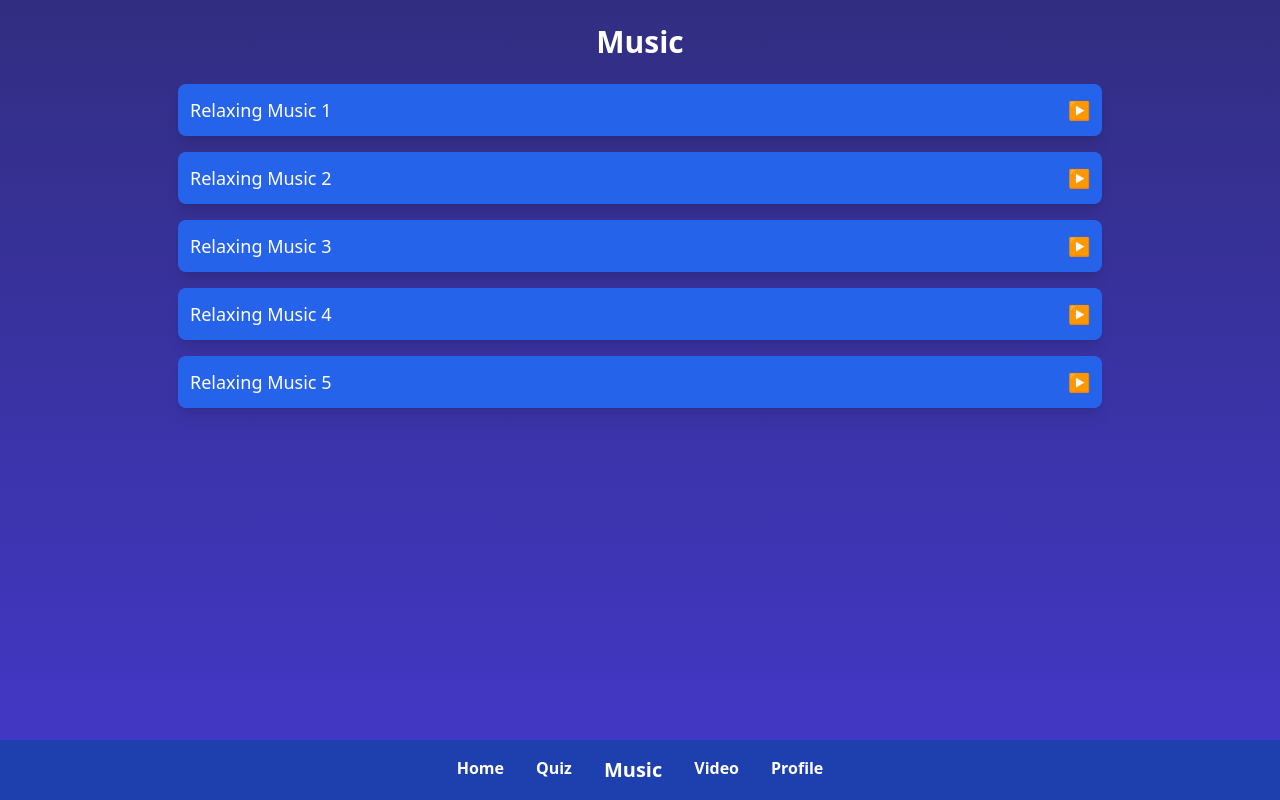
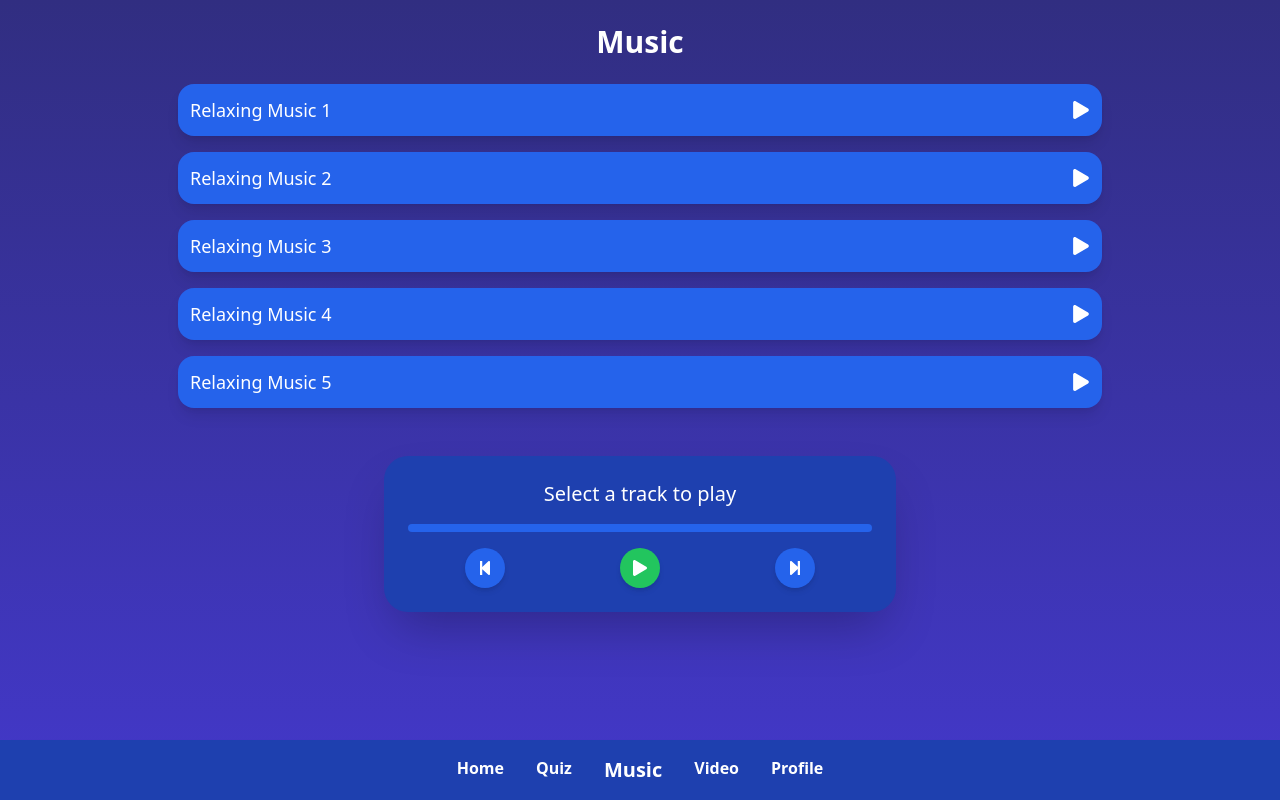
Before and after one commit to virtualvasu/LAL252-EazeIt, a React (Create React App) app: page /music in a window 1280 px wide. Built offline with nearby package versions, Linux system fonts and the light colour scheme.

Commit message:
beautify music

```diff
--- a/package.json
+++ b/package.json
@@ -8,6 +8,7 @@
     "@testing-library/user-event": "^13.5.0",
     "react": "^18.2.0",
     "react-dom": "^18.2.0",
+    "react-icons": "^5.3.0",
     "react-router-dom": "^6.27.0",
     "react-scripts": "^5.0.1",
     "rimraf": "^6.0.1",
--- a/src/components/pages/Home.js
+++ b/src/components/pages/Home.js
@@ -8,7 +8,7 @@ const Home = () => {
     let interval;
     if (isBreathing) {
       interval = setInterval(() => {
-        setBreatheIn(prev => !prev);
+        setBreatheIn((prev) => !prev);
       }, 2000);
     }
     return () => clearInterval(interval);
@@ -26,7 +26,6 @@ const Home = () => {
       {/* Header Section */}
       <div className="relative h-48">
         <img src="/header2.jpg" alt="Mountain lake" className="w-full h-48 object-cover" />
-
         <div className="absolute inset-0 bg-blue-900/30 p-6 flex justify-between items-start">
           <h1 className="text-4xl font-bold text-white">Hi,<br />Bruce</h1>
           <div className="w-12 h-12 bg-white rounded-full"></div>
@@ -35,7 +34,7 @@ const Home = () => {
 
       {/* Affirmations Section */}
       <div className="px-4 py-6">
-        <h2 className="text-2xl font-semibold text-white mb-4">Affirmartions</h2>
+        <h2 className="text-2xl font-semibold text-white mb-4">Affirmations</h2>
         <div className="flex space-x-4 overflow-x-auto pb-4">
           {affirmations.map((item, index) => (
             <div key={index} className="flex-none w-48 bg-indigo-800 rounded-lg overflow-hidden">
@@ -53,14 +52,29 @@ const Home = () => {
         <h2 className="text-2xl font-semibold text-white mb-6">Breath-in</h2>
         <div className="flex flex-col items-center space-y-6">
           {/* Outer circle */}
-    <div className={`w-48 h-48 rounded-full bg-blue-500 flex items-center justify-center relative transition-all duration-4000 ease-in-out ${isBreathing ? (breatheIn ? 'scale-110' : 'scale-100') : ''}`}>
-
+          <div
+            className={`w-64 h-64 rounded-full bg-white flex items-center justify-center relative transition-all duration-4000 ease-in-out ${
+              isBreathing ? (breatheIn ? 'scale-110' : 'scale-100') : ''
+            }`}
+          >
+            {/* Middle circle */}
+            <div
+              className={`absolute w-48 h-48 rounded-full bg-blue-200 flex items-center justify-center transition-all duration-4000 ease-in-out ${
+                isBreathing ? (breatheIn ? 'scale-110' : 'scale-100') : ''
+              }`}
+            >
               {/* Inner circle */}
-      <div className={`absolute w-32 h-32 rounded-full bg-blue-300 flex items-center justify-center transition-all duration-4000 ease-in-out ${isBreathing ? (breatheIn ? 'scale-110' : 'scale-100') : ''}`}>
+              <div
+                className={`absolute w-32 h-32 rounded-full bg-blue-500 flex items-center justify-center transition-all duration-4000 ease-in-out ${
+                  isBreathing ? (breatheIn ? 'scale-110' : 'scale-100') : ''
+                }`}
+              >
                 <span className="text-white text-xl">{breatheIn ? 'Inhale' : 'Exhale'}</span>
               </div>
             </div>
+          </div>
 
+          {/* Control Buttons */}
           <div className="flex space-x-8">
             <button
               className="px-6 py-2 border border-orange-500 text-orange-500 rounded-full hover:bg-orange-500 hover:text-white transition-colors"
@@ -77,9 +91,6 @@ const Home = () => {
           </div>
         </div>
       </div>
-
-      {/* Bottom Navigation */}
-
     </div>
   );
 };
--- a/src/components/pages/Music.js
+++ b/src/components/pages/Music.js
@@ -1,9 +1,11 @@
-import React, { useState, useRef } from 'react';
+import React, { useState, useRef, useEffect } from 'react';
+import { FaPlay, FaPause, FaStepBackward, FaStepForward } from 'react-icons/fa';
 
 const Music = () => {
   const [currentTrack, setCurrentTrack] = useState(null);
   const [isPlaying, setIsPlaying] = useState(false);
-  const audioRef = useRef(null); // Ref to control the audio player
+  const [progress, setProgress] = useState(0);
+  const audioRef = useRef(null);
 
   const tracks = [
     { name: "Relaxing Music 1", file: "/track1.mp3" },
@@ -13,42 +15,61 @@ const Music = () => {
     { name: "Relaxing Music 5", file: "/track5.mp3" },
   ];
 
+  useEffect(() => {
+    const updateProgress = () => {
+      if (audioRef.current) {
+        const { currentTime, duration } = audioRef.current;
+        setProgress(duration ? (currentTime / duration) * 100 : 0);
+      }
+    };
+
+    if (audioRef.current) {
+      audioRef.current.addEventListener('timeupdate', updateProgress);
+    }
+
+    return () => {
+      if (audioRef.current) {
+        audioRef.current.removeEventListener('timeupdate', updateProgress);
+      }
+    };
+  }, [currentTrack]);
+
   const handlePlayPause = () => {
     if (isPlaying) {
-      audioRef.current.pause(); // Pause the audio
+      audioRef.current.pause();
     } else {
-      audioRef.current.play(); // Play the audio
+      audioRef.current.play();
     }
-    setIsPlaying(!isPlaying); // Toggle the play/pause state
+    setIsPlaying(!isPlaying);
   };
 
   const handleNext = () => {
-    const currentIndex = tracks.findIndex(track => track.name === currentTrack);
-    const nextIndex = (currentIndex + 1) % tracks.length; // Loop back to the first track
+    const currentIndex = tracks.findIndex((track) => track.name === currentTrack);
+    const nextIndex = (currentIndex + 1) % tracks.length;
     setCurrentTrack(tracks[nextIndex].name);
-    setIsPlaying(true); // Automatically play the next track
-    setTimeout(() => audioRef.current.play(), 0); // Ensure playback starts immediately
+    setIsPlaying(true);
+    setTimeout(() => audioRef.current.play(), 0);
   };
 
   const handlePrevious = () => {
-    const currentIndex = tracks.findIndex(track => track.name === currentTrack);
-    const prevIndex = (currentIndex - 1 + tracks.length) % tracks.length; // Loop to the last track if at the first one
+    const currentIndex = tracks.findIndex((track) => track.name === currentTrack);
+    const prevIndex = (currentIndex - 1 + tracks.length) % tracks.length;
     setCurrentTrack(tracks[prevIndex].name);
-    setIsPlaying(true); // Automatically play the previous track
-    setTimeout(() => audioRef.current.play(), 0); // Ensure playback starts immediately
+    setIsPlaying(true);
+    setTimeout(() => audioRef.current.play(), 0);
   };
 
   const handleTrackSelection = (track) => {
     if (currentTrack === track.name && isPlaying) {
-      audioRef.current.pause(); // Pause the current track if clicked again
+      audioRef.current.pause();
       setIsPlaying(false);
     } else {
       setCurrentTrack(track.name);
-      setIsPlaying(true); // Automatically start playing the selected track
+      setIsPlaying(true);
       setTimeout(() => {
         if (audioRef.current) {
-          audioRef.current.load(); // Reload the audio source for the new track
-          audioRef.current.play(); // Start playing the audio
+          audioRef.current.load();
+          audioRef.current.play();
         }
       }, 0);
     }
@@ -63,48 +84,56 @@ const Music = () => {
         {tracks.map((track, index) => (
           <button
             key={index}
-            className="w-3/4 p-3 text-lg text-white bg-blue-600 rounded-lg shadow-lg hover:bg-blue-700 hover:scale-105 transform transition-all duration-300 ease-in-out flex justify-between items-center"
+            className="w-3/4 p-3 text-lg text-white bg-blue-600 rounded-2xl shadow-lg hover:bg-blue-700 hover:scale-105 transform transition-all duration-300 ease-in-out flex justify-between items-center"
             onClick={() => handleTrackSelection(track)}
           >
             {track.name}
             <span className="ml-4">
-              {currentTrack === track.name && isPlaying ? '⏸' : '▶️'}
+              {currentTrack === track.name && isPlaying ? <FaPause /> : <FaPlay />}
             </span>
           </button>
         ))}
       </div>
 
       {/* Now Playing Section */}
-      {currentTrack && (
-        <div className="mt-12 p-6 bg-blue-800 rounded-xl shadow-2xl w-full max-w-lg mx-auto">
-          <p className="text-xl text-white text-center mb-4">Now Playing: {currentTrack}</p>
+      <div className="mt-12 p-6 bg-blue-800 rounded-3xl shadow-2xl w-full max-w-lg mx-auto">
+        <p className="text-xl text-white text-center mb-4">
+          {currentTrack ? `Now Playing: ${currentTrack}` : 'Select a track to play'}
+        </p>
 
         {/* Audio Player */}
-          <audio ref={audioRef} src={tracks.find(track => track.name === currentTrack)?.file} />
+        <audio ref={audioRef} src={tracks.find((track) => track.name === currentTrack)?.file} />
+
+        {/* Progress Bar */}
+        <div className="w-full bg-blue-600 rounded-full h-2 mb-4 overflow-hidden">
+          <div
+            className="bg-green-500 h-2 transition-all duration-200"
+            style={{ width: `${progress}%` }}
+          />
+        </div>
 
         {/* Play Control Buttons */}
-          <div className="flex justify-around text-white">
+        <div className="flex justify-around items-center text-white">
           <button
-              className="bg-blue-600 px-4 py-2 rounded-full shadow-md hover:bg-blue-700 transition-all duration-200"
+            className="bg-blue-600 p-3 rounded-full shadow-md hover:bg-blue-700 transition-all duration-200"
             onClick={handlePrevious}
           >
-              Previous
+            <FaStepBackward />
           </button>
           <button
-              className="bg-green-500 px-6 py-2 rounded-full shadow-md hover:bg-green-600 transition-all duration-200"
+            className="bg-green-500 p-3 rounded-full shadow-md hover:bg-green-600 transition-all duration-200"
             onClick={handlePlayPause}
           >
-              {isPlaying ? 'Pause' : 'Play'}
+            {isPlaying ? <FaPause /> : <FaPlay />}
           </button>
           <button
-              className="bg-blue-600 px-4 py-2 rounded-full shadow-md hover:bg-blue-700 transition-all duration-200"
+            className="bg-blue-600 p-3 rounded-full shadow-md hover:bg-blue-700 transition-all duration-200"
             onClick={handleNext}
           >
-              Next
+            <FaStepForward />
           </button>
         </div>
       </div>
-      )}
     </div>
   );
 };
```
Also changed, not shown: 1 other file (tests, documents, lock files or other folders). Lines whose indentation alone changed are shown as unchanged.
